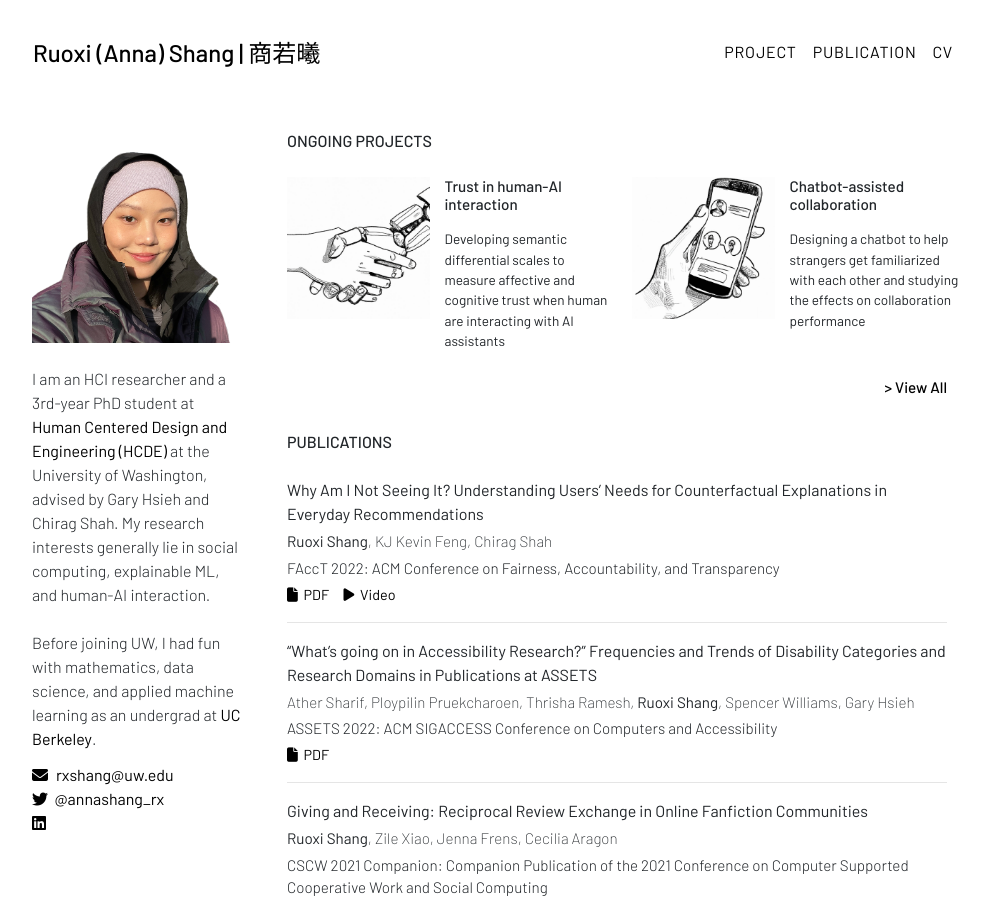
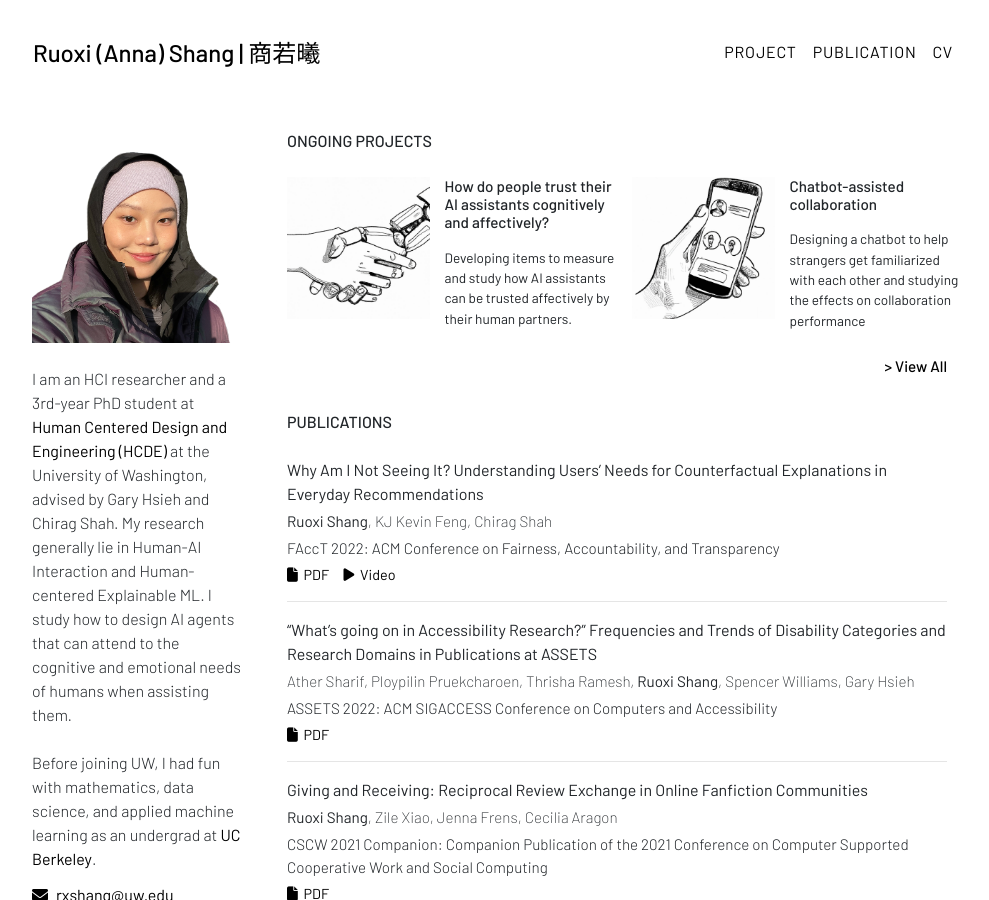
Before and after one commit to vikasreddy85/vikasreddy85.github.io, a Jekyll site: the page built from index.html, in a window 1280 px wide and 900 px high. Shown: the whole window, without its empty margins (143-1132 px from the left). Built offline with Jekyll 4.4.1, drawn with Linux system fonts in a browser that asks for light colours; nearby versions of some CDN libraries; some web fonts are replaced; library files that are not in the unit come from our copies.

Commit message:
change descriptions

```diff
--- a/_data/research-project.yml
+++ b/_data/research-project.yml
@@ -1,6 +1,6 @@
 project:
-  - title: "Trust in human-AI interaction"
-    content: "Developing semantic differential scales to measure affective and cognitive trust when human are interacting with AI assistants"
+  - title: "How do people trust their AI assistants cognitively and affectively?"
+    content: "Developing items to measure and study how AI assistants can be trusted affectively by their human partners."
     image: "trust.jpg"
     description: "Lorem ipsum dolor sit amet, consectetur adipiscing elit, sed do eiusmod tempor incididunt ut labore et dolore magna aliqua."
   - title: "Chatbot-assisted collaboration"
--- a/index.html
+++ b/index.html
@@ -16,7 +16,7 @@ title: Ruoxi (Anna) Shang
             <img src="{{ '/assets/images/main/avatar.png' | relative_url }}" alt="" class="pt-3" style="height: auto; width: 100% !important;">
 
             <p style="font-weight: 300 !important" class="pt-4">
-                I am an HCI researcher and a 3rd-year PhD student at <a href="https://www.hcde.washington.edu/">Human Centered Design and Engineering (HCDE)</a> at the University of Washington, advised by Gary Hsieh and Chirag Shah. My research interests generally lie in social computing, explainable ML, and human-AI interaction.
+                I am an HCI researcher and a 3rd-year PhD student at <a href="https://www.hcde.washington.edu/">Human Centered Design and Engineering (HCDE)</a> at the University of Washington, advised by Gary Hsieh and Chirag Shah. My research generally lie in Human-AI Interaction and Human-centered Explainable ML. I study how to design AI agents that can attend to the cognitive and emotional needs of humans when assisting them.
                 <br><br>
                 Before joining UW, I had fun with mathematics, data science, and applied machine learning as an undergrad at <a href="https://www.berkeley.edu/">UC Berkeley</a>.
             </p>
```
